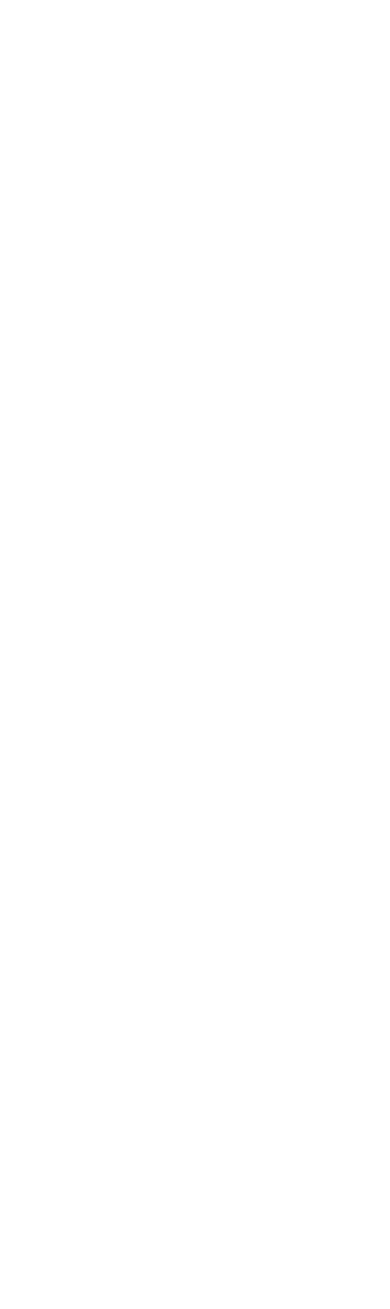
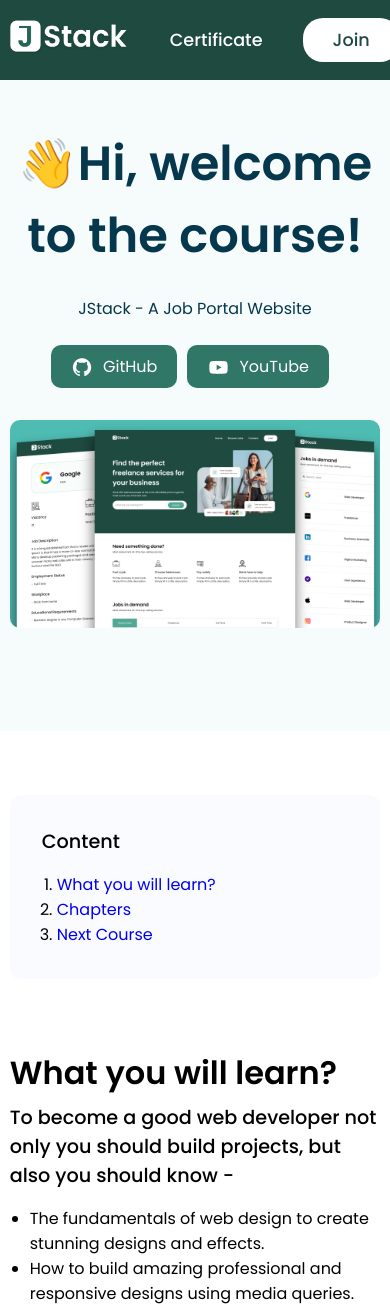
Before and after one commit to fahimulkabir/Course-Template, a plain HTML site: page index.html in a window 390 px wide. Shown: the top 1309 px of the page. Before the commit the page ends 844 px from the top, so only its background shows below. Drawn offline with nearby package versions, Linux system fonts and the light colour scheme.

Commit message:
Content added

```diff
--- a/index.html
+++ b/index.html
@@ -4,6 +4,204 @@
     <meta charset="UTF-8" />
     <meta name="viewport" content="width=device-width, initial-scale=1.0" />
     <title>JStack - A Job Portal Website</title>
+    <link rel="stylesheet" href="style.css" />
+    <link
+      href="https://unpkg.com/boxicons@2.1.4/css/boxicons.min.css"
+      rel="stylesheet"
+    />
   </head>
-  <body></body>
+  <body>
+    <header>
+      <div id="navbar" class="obj-width">
+        <a href="index.html"
+          ><img class="logo" src="assets/images/logo.png" alt=""
+        /></a>
+
+        <ul id="menu">
+          <li><a href="https://courses.tech2etc.com/">Certificate</a></li>
+
+          <a
+            href="https://forms.gle/gU4XPekDj4h5Xxm89"
+            target="_blank"
+            id="w-btn"
+            class="reverse"
+            >Join</a
+          >
+        </ul>
+
+        <i id="bar" class="bx bx-menu"></i>
+      </div>
+    </header>
+
+    <section class="hero">
+      <div class="hero-box obj-width">
+        <div class="h-left">
+          <h1>👋Hi, welcome to the course!</h1>
+          <p>JStack - A Job Portal Website</p>
+
+          <div class="resources">
+            <ul>
+              <li>
+                <a
+                  href="https://github.com/tech2etc/JSTACK-Job-Portal-Website"
+                  id="g-btn"
+                  target="_blank"
+                  ><i class="bx bxl-github"></i> GitHub</a
+                >
+              </li>
+              <li>
+                <a
+                  href="https://www.youtube.com/playlist?list=PL9bD98LkBR7ONxaKGJjcP0aWXgTNbOwno"
+                  target="_blank"
+                  id="g-btn"
+                  ><i class="bx bxl-youtube"></i> YouTube</a
+                >
+              </li>
+            </ul>
+          </div>
+        </div>
+
+        <div class="h-right">
+          <img src="assets/images/course-image.png" alt="" />
+        </div>
+      </div>
+    </section>
+
+    <section class="content obj-width-sm">
+      <h3>Content</h3>
+
+      <ol>
+        <li>
+          <a href="#objective">What you will learn?</a>
+        </li>
+        <li>
+          <a href="#chapters">Chapters</a>
+        </li>
+        <li>
+          <a href="#nextCourse">Next Course</a>
+        </li>
+      </ol>
+    </section>
+
+    <section id="objective" class="objective obj-width-sm sec-space">
+      <h2>What you will learn?</h2>
+      <h3>
+        To become a good web developer not only you should build projects, but
+        also you should know -
+      </h3>
+      <ul>
+        <li>
+          The fundamentals of web design to create stunning designs and effects.
+        </li>
+        <li>
+          How to build amazing professional and responsive designs using media
+          queries.
+        </li>
+        <li>
+          Modern CSS techniques, including Flexbox and CSS Grid for layout.
+        </li>
+        <li>
+          Use of common components and layout patterns for professional website
+          design and development.
+        </li>
+        <li>
+          Optimize website performance for faster load times and smoother
+          experiences.
+        </li>
+        <li>JavaScript Basic To Advance Concepts.</li>
+        <li>
+          Leverage conditional logic and loops for dynamic content generation.
+        </li>
+        <li>Manipulate the DOM to update web pages dynamically.</li>
+        <li>And many more other knowledge.</li>
+      </ul>
+    </section>
+
+    <section id="chapters" class="obj-width-sm">
+      <h2>Chapters</h2>
+      <h3>Part 1 - JStack Homepage creation</h3>
+
+      <div style="width: 100%; min-width: 400px; max-width: 800px">
+        <div
+          style="
+            position: relative;
+            width: 100%;
+            overflow: hidden;
+            padding-top: 56.25%;
+          "
+        >
+          <p>
+            <iframe
+              style="
+                position: absolute;
+                top: 0;
+                left: 0;
+                right: 0;
+                width: 100%;
+                height: 100%;
+                border: none;
+              "
+              src="https://www.youtube.com/embed/-SXbjBKAPGI"
+              width="560"
+              height="315"
+              allowfullscreen="allowfullscreen"
+              allow="accelerometer; autoplay; clipboard-write; encrypted-media; gyroscope; picture-in-picture"
+            ></iframe>
+          </p>
+        </div>
+      </div>
+
+      <br />
+      <br />
+
+      <h3>Part 2 - JStack Dynamic Browse Jobs Page</h3>
+
+      <div style="width: 100%; min-width: 400px; max-width: 800px">
+        <div
+          style="
+            position: relative;
+            width: 100%;
+            overflow: hidden;
+            padding-top: 56.25%;
+          "
+        >
+          <p>
+            <iframe
+              style="
+                position: absolute;
+                top: 0;
+                left: 0;
+                right: 0;
+                width: 100%;
+                height: 100%;
+                border: none;
+              "
+              src="https://www.youtube.com/embed/-SXbjBKAPGI"
+              width="560"
+              height="315"
+              allowfullscreen="allowfullscreen"
+              allow="accelerometer; autoplay; clipboard-write; encrypted-media; gyroscope; picture-in-picture"
+            ></iframe>
+          </p>
+        </div>
+      </div>
+    </section>
+
+    <section id="nextCourse" class="obj-width-sm sec-space">
+      <h2>Next Course</h2>
+      <p>
+        Welcome to the first mini course of our Mega Course. In this Mega
+        Course, we will build multiple realtime projects using HTML, CSS &
+        JavaScript. This JStack is just one of the many projects.
+      </p>
+      <br />
+      <p>
+        <strong
+          >More mini courses are coming soon. Regester
+          <a href="https://forms.gle/gU4XPekDj4h5Xxm89"> here</a> to get the
+          latest notifications of Mega Course.</strong
+        >
+      </p>
+    </section>
+  </body>
 </html>
--- a/style.css
+++ b/style.css
@@ -0,0 +1,208 @@
+@import url("https://fonts.googleapis.com/css2?family=Poppins:wght@100;200;300;400;500;600;700;800&display=swap");
+
+* {
+  margin: 0;
+  padding: 0;
+  box-sizing: border-box;
+  font-family: "Poppins", sans-serif;
+}
+
+body {
+  position: relative;
+}
+
+h1 {
+  font-size: 3rem;
+  font-weight: 600;
+}
+
+h2 {
+  font-size: 2rem;
+  font-weight: 600;
+  line-height: 60px;
+}
+h3 {
+  font-size: 1.2rem;
+  padding-bottom: 1rem;
+  font-weight: 500;
+}
+#g-btn {
+  text-decoration: none;
+  background: #317767;
+  color: #fff;
+  padding: 9px 20px;
+  border-radius: 10px;
+  cursor: pointer;
+}
+
+.sec-space {
+  padding: 4rem 0;
+}
+.extra-space {
+  padding-top: 8rem;
+}
+.obj-width {
+  max-width: 1200px;
+  margin: auto;
+}
+
+.obj-width-sm {
+  max-width: 700px;
+  margin: auto;
+}
+
+header {
+  background-color: #1f4a40;
+  position: fixed;
+  top: 0;
+  right: 0;
+  width: 100%;
+  z-index: 99;
+}
+
+#navbar {
+  display: flex;
+  justify-content: space-between;
+  align-items: center;
+  height: 80px;
+}
+
+#navbar .logo {
+  width: 120px;
+}
+
+#menu {
+  display: flex;
+  justify-content: flex-end;
+  align-items: center;
+  list-style: none;
+}
+
+#menu li a {
+  text-decoration: none;
+  color: #fff;
+  margin-left: 40px;
+  font-size: 1.1rem;
+  font-weight: 500;
+}
+
+#w-btn {
+  margin-left: 40px;
+  text-decoration: none;
+  background: #fff;
+  color: #1f4a40;
+  padding: 9px 30px;
+  border-radius: 20px;
+  font-size: 1.1rem;
+  font-weight: 500;
+  box-shadow: none;
+  border: none;
+}
+
+#bar {
+  color: #fff;
+  display: none;
+}
+
+.hero {
+  background-color: #f6fbfb;
+}
+
+.hero .hero-box {
+  height: 100vh;
+  display: flex;
+  justify-content: space-between;
+  align-items: center;
+}
+
+.h-left {
+  width: 45%;
+  color: #05374d;
+}
+
+.h-left p {
+  padding: 1.5rem 0;
+}
+
+.content {
+  background-color: #f9fbfe;
+  padding: 2rem;
+  border-radius: 10px;
+  margin-top: 4rem;
+}
+
+.content ol {
+  padding-left: 15px;
+}
+
+.content a {
+  text-decoration: none;
+}
+
+.resources ul {
+  display: flex;
+  align-items: center;
+}
+
+.resources ul li {
+  list-style: none;
+  margin-right: 10px;
+}
+
+.resources a {
+  display: flex;
+  align-items: center;
+}
+
+.resources i {
+  margin-right: 10px;
+  font-size: 22px;
+}
+
+.h-right {
+  width: 50%;
+}
+
+.h-right img {
+  width: 100%;
+  border-radius: 10px;
+}
+
+.objective ul {
+  padding-left: 20px;
+}
+
+@media (max-width: 1200px) {
+  .obj-width {
+    width: 95%;
+  }
+}
+
+@media (max-width: 700px) {
+  .obj-width-sm {
+    width: 95%;
+  }
+}
+
+@media (max-width: 699px) {
+  .hero .hero-box {
+    height: 100%;
+    display: flex;
+    flex-direction: column;
+    justify-content: center;
+    align-items: center;
+    padding: 8rem 0 6rem 0;
+    text-align: center;
+  }
+  .h-left {
+    width: 100%;
+    margin-bottom: 2rem;
+  }
+  .resources {
+    display: flex;
+    justify-content: center;
+  }
+  .h-right {
+    width: 100%;
+  }
+}
```
Also changed, not shown: assets/images/course-image.png (added), assets/images/logo.png (added).
